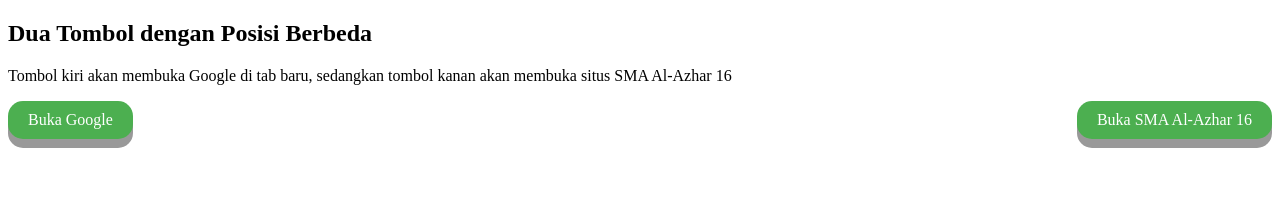
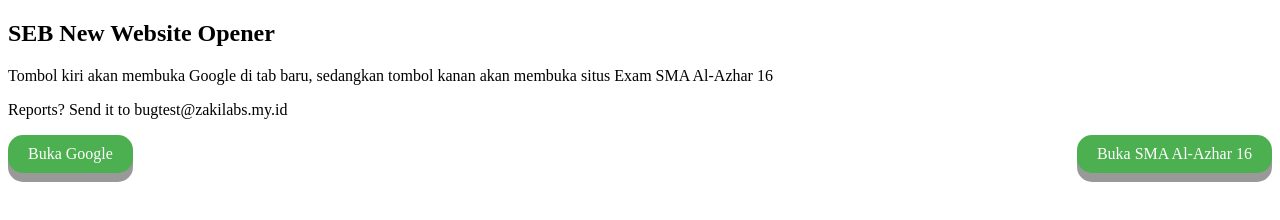
Before and after one commit to ZakiDaBest/examvulntest, a plain HTML site: page index.html in a window 1280 px wide. Drawn offline with Linux system fonts and the light colour scheme.

Commit message:
modified:   index.html

```diff
--- a/index.html
+++ b/index.html
@@ -50,8 +50,9 @@
 </head>
 <body>
 
-<h2>Dua Tombol dengan Posisi Berbeda</h2>
-<p>Tombol kiri akan membuka Google di tab baru, sedangkan tombol kanan akan membuka situs SMA Al-Azhar 16</p>
+<h2>SEB New Website Opener</h2>
+<p>Tombol kiri akan membuka Google di tab baru, sedangkan tombol kanan akan membuka situs Exam SMA Al-Azhar 16</p>
+<p>Reports? Send it to bugtest@zakilabs.my.id</p>
 
 <div class="button-container">
   <a href="https://www.google.com" target="_blank" class="button left-button">Buka Google</a>
```
